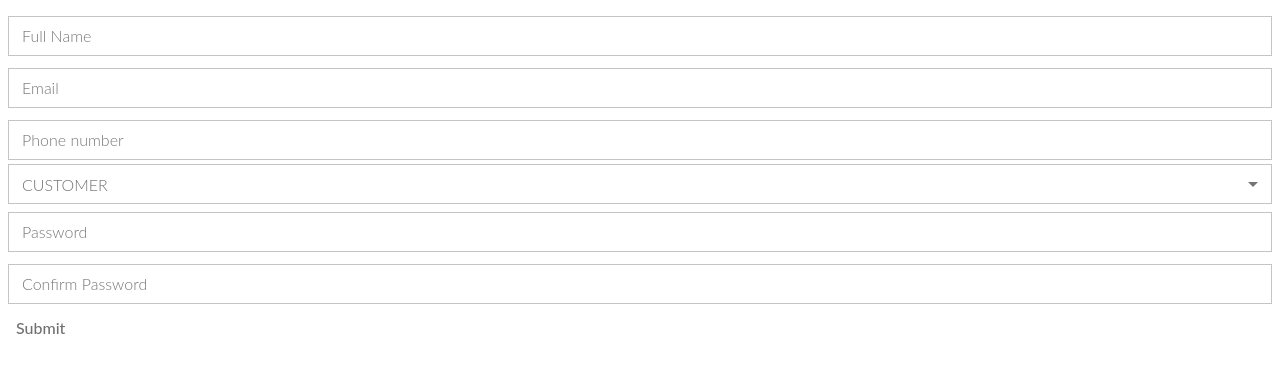
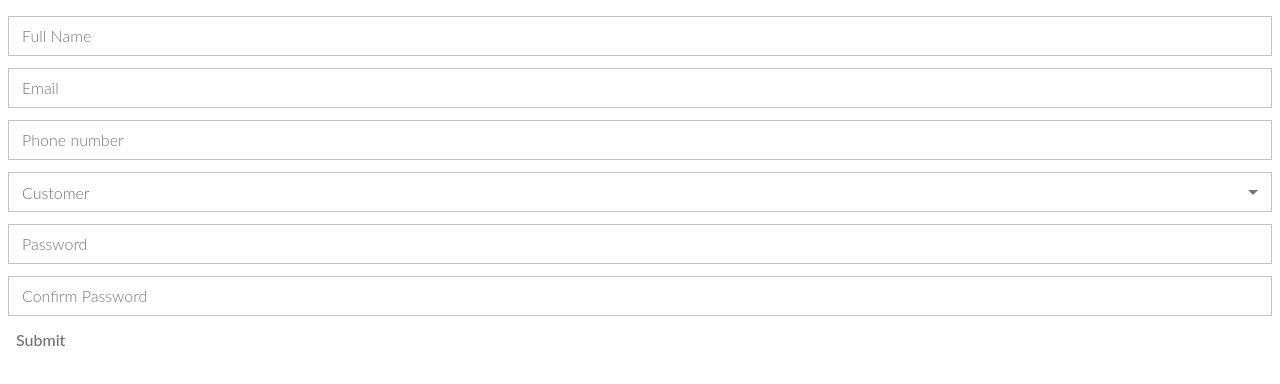
Before and after one commit to OmaritoAtPoly/musala-client, a React (Create React App) app: page / in a window 1280 px wide. Shown: the top 384 px of the page. Built offline with nearby package versions, Linux system fonts and the light colour scheme.

Commit message:
refactor code

```diff
--- a/src/domain/user/component/SignpForm.tsx
+++ b/src/domain/user/component/SignpForm.tsx
@@ -6,10 +6,11 @@ import { SelectInput } from '../../../component/SelectInput';
 
 interface Props {
     initialValues: SignupInitValue
+    roles: any[];
     onSignup: (values: SignupInput) => void;
 }
 
-export const SignupForm = ({ initialValues, onSignup }: Props) => {
+export const SignupForm = ({ initialValues, roles, onSignup }: Props) => {
     return (
         <Formik
             initialValues={initialValues}
@@ -61,8 +62,9 @@ export const SignupForm = ({ initialValues, onSignup }: Props) => {
                         name="role"
                         fullWidth
                         size={'small'}
+                        margin="dense"
                         value={values.role}
-                        selectableOptions={[{ label: 'HOST', value: 'HOST' }, { label: 'CUSTOMER', value: 'CUSTOMER' }]}
+                        selectableOptions={roles}
                     />
                     <TextField
                         variant="outlined"
@@ -88,7 +90,7 @@ export const SignupForm = ({ initialValues, onSignup }: Props) => {
                         onChange={handleChange}
                         fullWidth
                     />
-                    <Button disabled={isSubmitting} type={"submit"} >Submit</Button>
+                    <Button type={"submit"} >Submit</Button>
                 </Form>
             )}
         </Formik>
--- a/src/domain/user/container/Signup.tsx
+++ b/src/domain/user/container/Signup.tsx
@@ -28,7 +28,7 @@ export const Signup = () => {
         console.log(values)
     }
 
-    return <SignupForm initialValues={getInitValue()} onSignup={handleSignup} />
+    return <SignupForm initialValues={getInitValue()} onSignup={handleSignup} roles={getRoles()} />
 }
 
 const getInitValue = (): SignupInitValue => {
@@ -41,3 +41,16 @@ const getInitValue = (): SignupInitValue => {
         role: UserRole.CUSTOMER
     }
 }
+
+const getRoles = () => {
+    return [
+        {
+            label: 'Host',
+            value: 'HOST'
+        },
+        {
+            label: 'Customer',
+            value: 'CUSTOMER'
+        }
+    ]
+}
```
